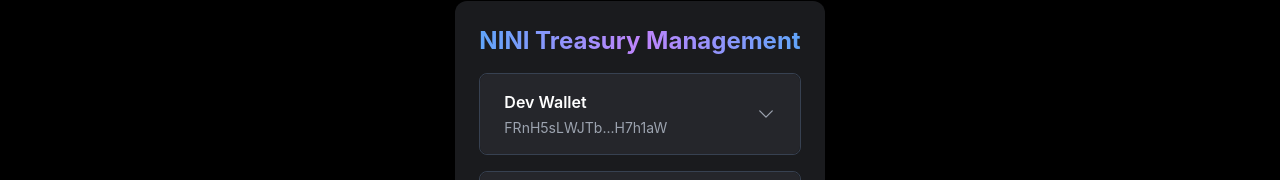
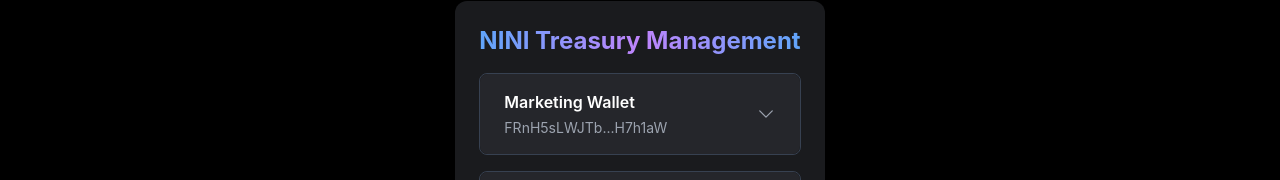
Before and after one commit to carl0sfelipe/niniAI, a React (Vite) app: page / in a window 1280 px wide. Shown: the part 1242-1422 px from the top of the page. Built offline with nearby package versions, Linux system fonts and the light colour scheme.

Commit message:
marketing

```diff
--- a/src/components/TreasuryDisclosure.jsx
+++ b/src/components/TreasuryDisclosure.jsx
@@ -73,7 +73,7 @@ const TreasuryDisclosure = () => {
       </h2>
 
       <WalletCard
-        title="Dev Wallet"
+        title="Marketing Wallet"
         address={MARKETING_WALLET}
         shortAddress="FRnH5sLWJTb...H7h1aW"
         description="Allocation: Partnerships, KOLs & Exchange listings"
```
